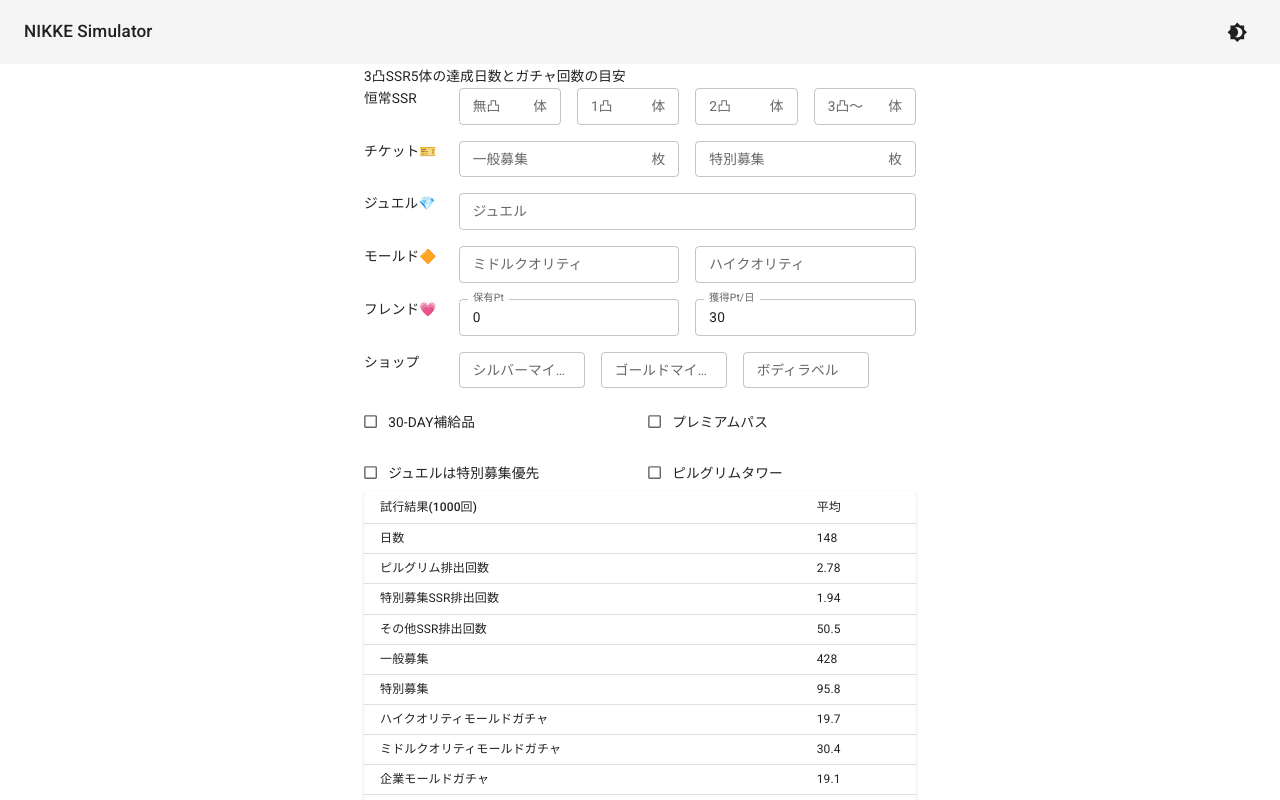
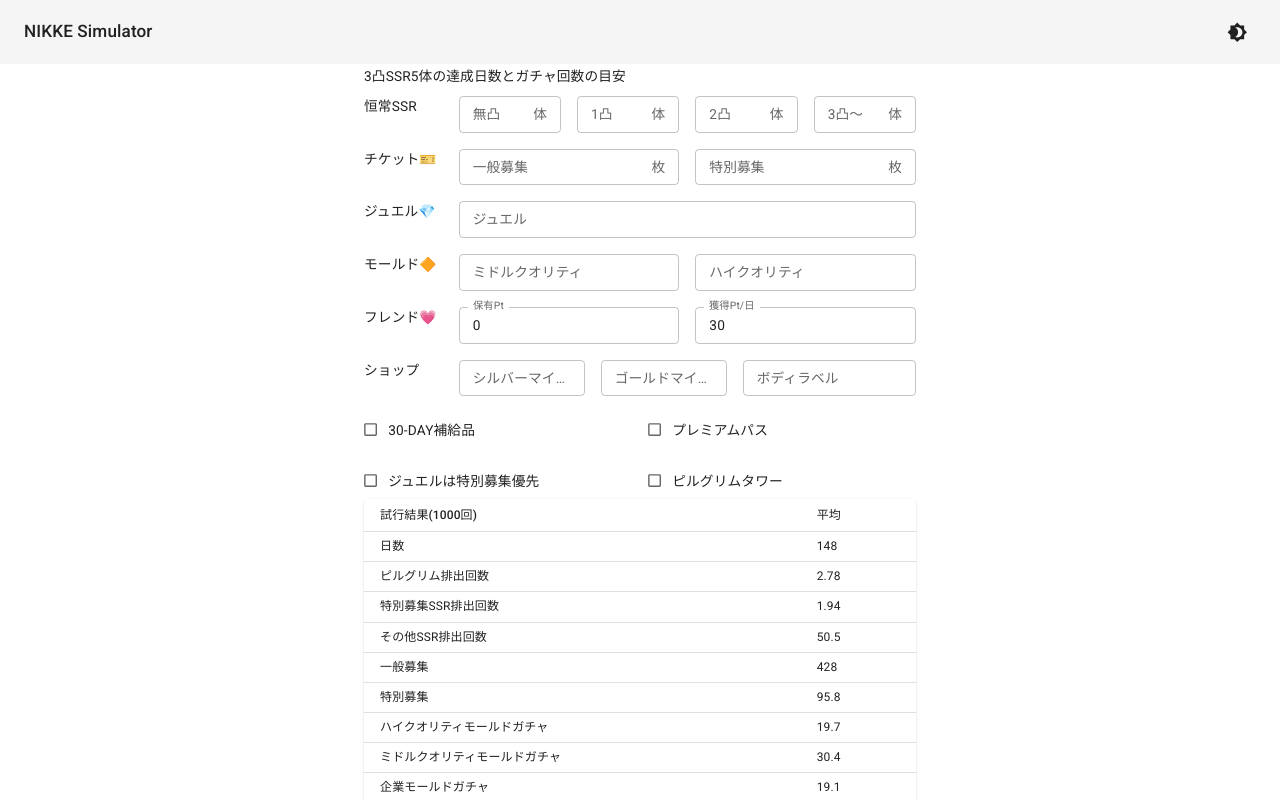
Before and after one commit to taroy5913/nikke-simulator, a React (Create React App) app: page / in a window 1280 px wide. Shown: the top 800 px of the page. Built offline with nearby package versions, Linux system fonts and the light colour scheme.

Commit message:
Modify some layouts.

```diff
--- a/src/App.tsx
+++ b/src/App.tsx
@@ -587,7 +587,7 @@ const App = () => {
   );
   return (
     <React.Fragment>
-      <Typography variant='subtitle1'>
+      <Typography variant='subtitle1' sx={{mb: 1}}>
         3凸SSR5体の達成日数とガチャ回数の目安
       </Typography>
       <Grid container spacing={2}>
@@ -667,7 +667,7 @@ const App = () => {
             setAdvancedMileageShopPoints(e.target.value);
           }} variant="outlined" size="small" fullWidth />
         </Grid>
-        <Grid item xs={6} sm={3}>
+        <Grid item xs={6} sm={4}>
           <TextField label="ボディラベル" placeholder="50000" value={bodyLabelShopPoints} onChange={e => {
             setBodyLabelShopPoints(e.target.value);
           }} variant="outlined" size="small" fullWidth/>
```
